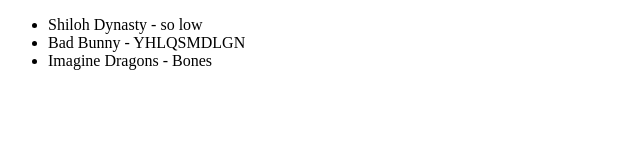
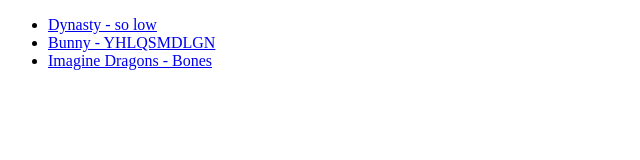
Before and after one commit to Villa2908/Practicas-HTML-CSS, a plain HTML site: page PaginasPracticas/Ejercicio uno.html in a window 1280 px wide. Shown: the whole page, without its empty margins (0-640 px from the left). Drawn offline with Linux system fonts and the light colour scheme.

Commit message:
Update Ejercicio uno.html

```diff
--- a/PaginasPracticas/Ejercicio uno.html
+++ b/PaginasPracticas/Ejercicio uno.html
@@ -12,9 +12,14 @@
         Aprendiendo a documentar mi código con OpenBootcamp
     -->
     <ul>
-        <li href="https://youtu.be/xQm6JFGg1Hk"> Shiloh Dynasty - so low </li>
-        <li href="https://youtu.be/fSlqTX39CMM"> Bad Bunny - YHLQSMDLGN </li>
-        <li href="https://youtu.be/QbrkqGzlKAk"> Imagine Dragons - Bones </li>
+        <li>
+            <a href="https://youtu.be/xQm6JFGg1Hk"> Dynasty - so low </a>
+        </li>
+        <li>
+            <a href="https://youtu.be/fSlqTX39CMM"> Bunny - YHLQSMDLGN </a>
+            </li>
+        <li><a href="https://youtu.be/QbrkqGzlKAk"> Imagine Dragons - Bones </a>
+        </li>
     </ul>
 </body>
 </html>
```
